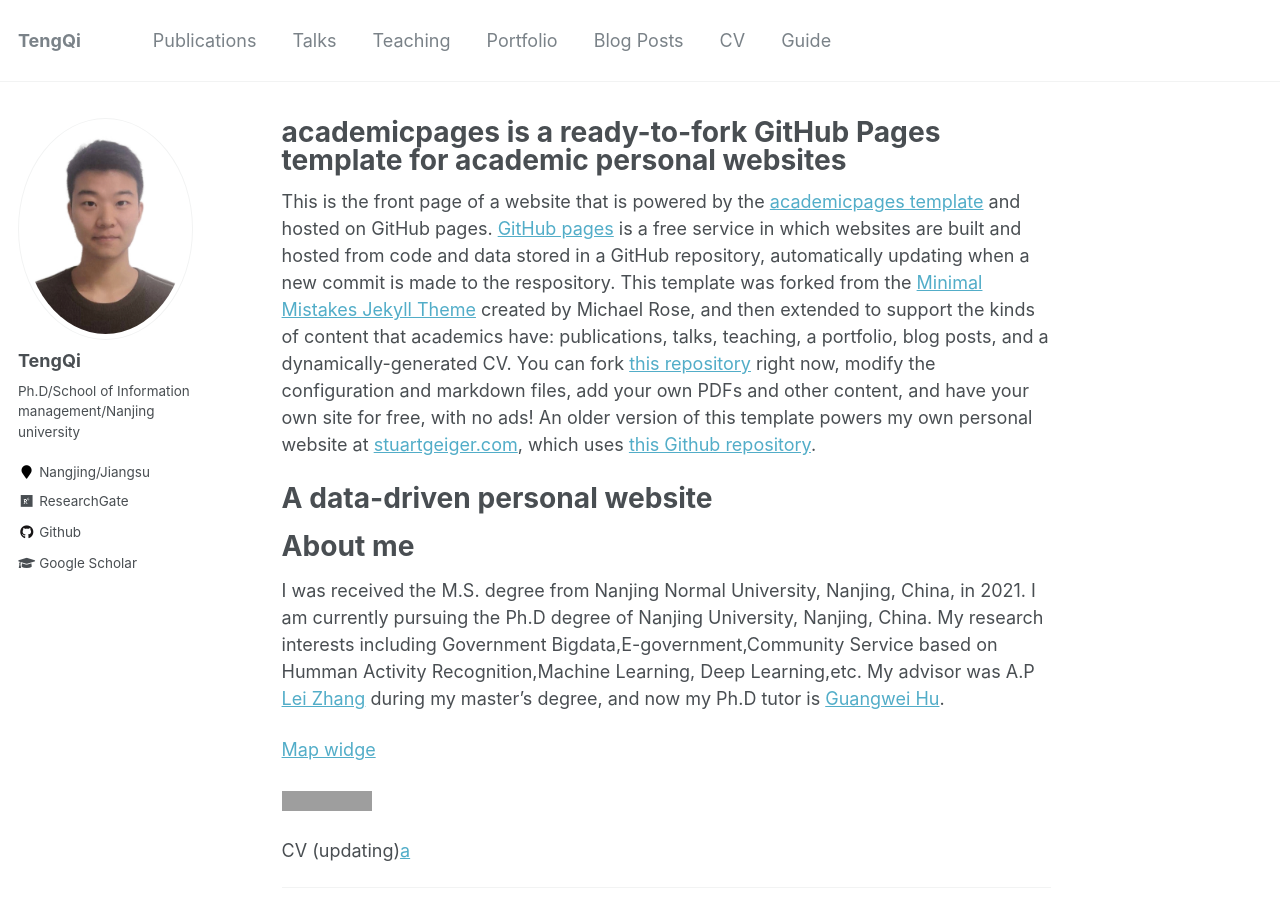
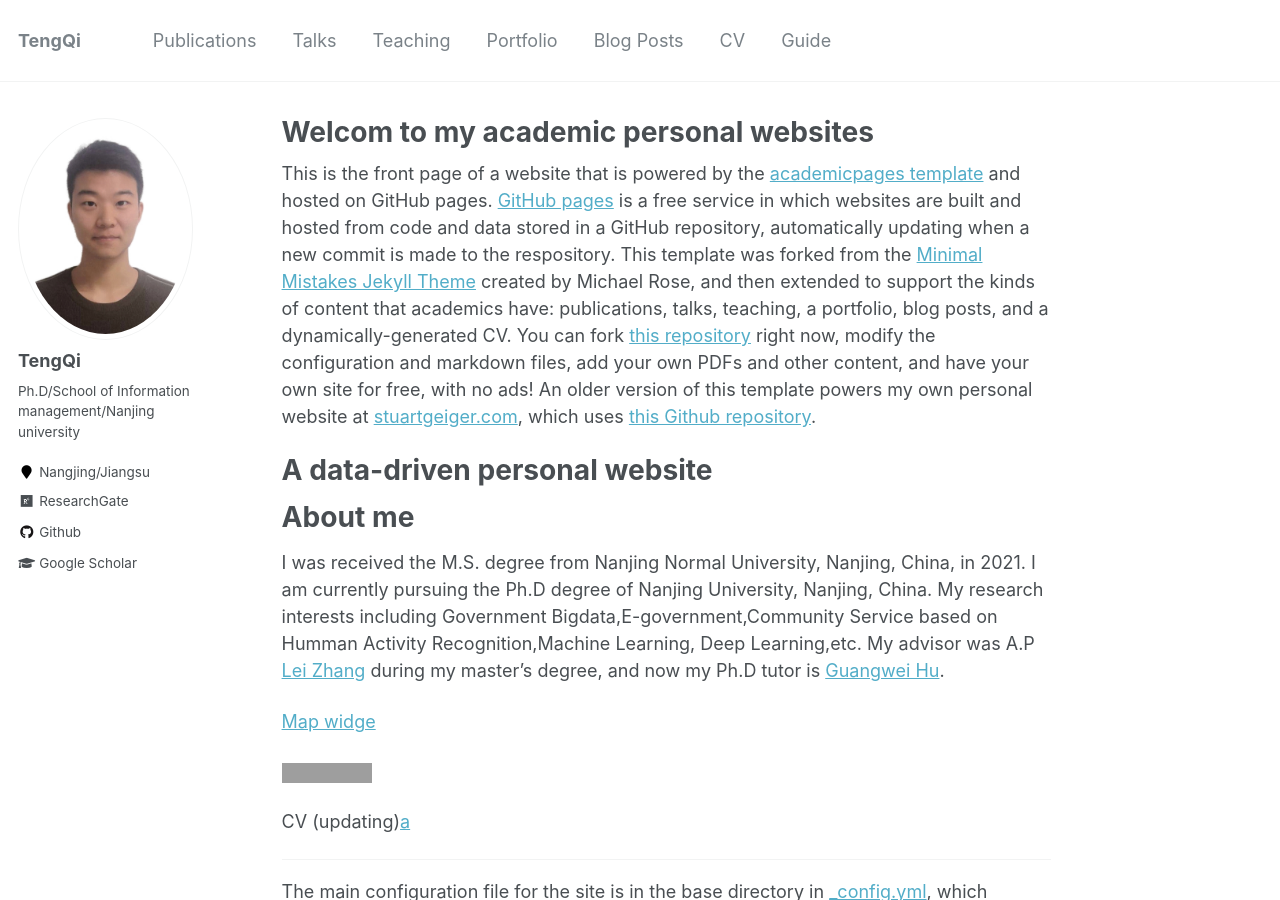
Before and after one commit to tengqi159/tengqi.github.io, a Jekyll site: the page built from _pages/about.md, in a window 1280 px wide and 900 px high. Built offline with Jekyll 4.4.1, drawn with Linux system fonts in a browser that asks for light colours; grey boxes are pictures that could not be loaded.

Commit message:
Update about.md

```diff
--- a/_pages/about.md
+++ b/_pages/about.md
@@ -1,6 +1,6 @@
 ---
 permalink: /
-title: "academicpages is a ready-to-fork GitHub Pages template for academic personal websites"
+title: "Welcom to my academic personal websites"
 excerpt: "About me"
 author_profile: true
 redirect_from:
```
